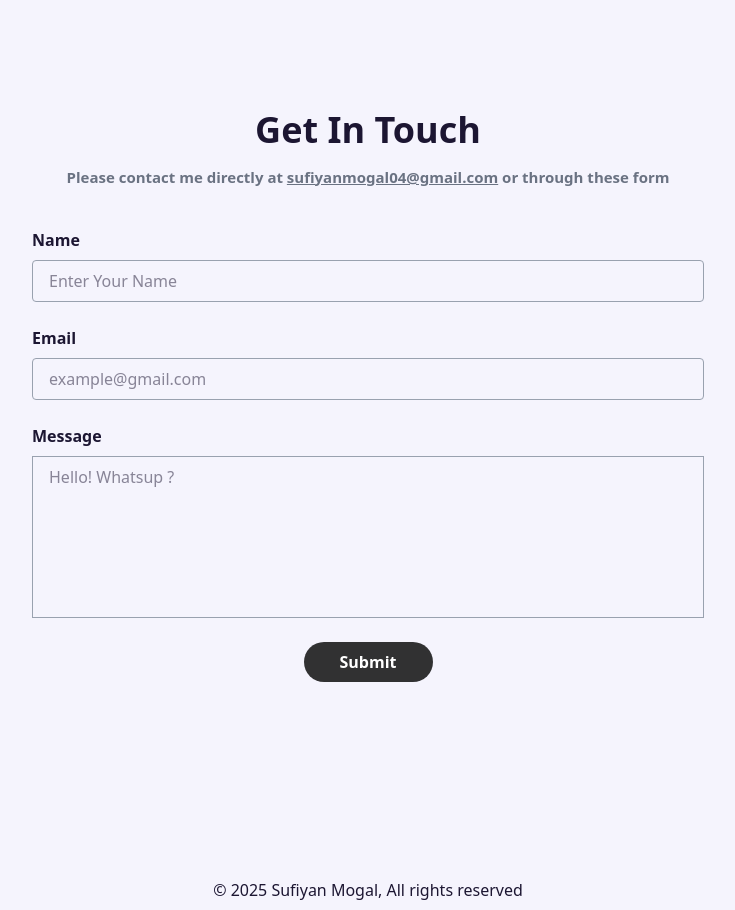
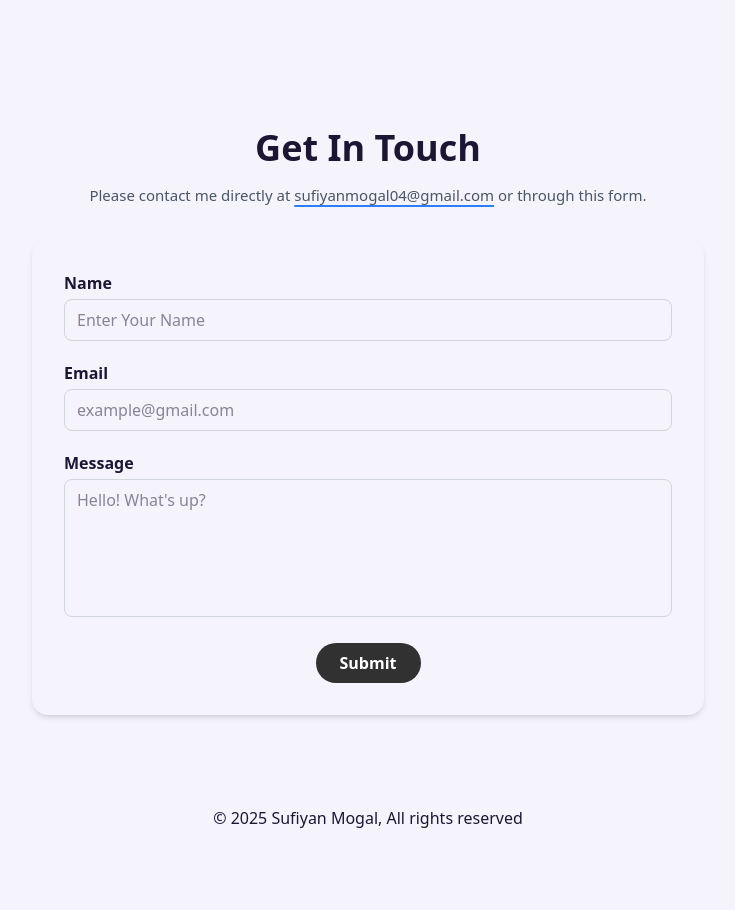
Before and after one commit to SufiyanMogal07/personal-portfolio, a Next.js app: page / in a window 1280 px wide. Shown: the part 2946-3856 px from the top of the page, without its empty margins (272-1007 px from the left). After the commit the page ends 3784 px from the top, so only its background shows below. Built offline with nearby package versions, Linux system fonts and the light colour scheme; no server answers.

Commit message:
updated code

```diff
--- a/components/MobileNavigation.tsx
+++ b/components/MobileNavigation.tsx
@@ -16,7 +16,7 @@ export const MobileNavigation = ({ onClose }: MobileNavigationProps) => {
                 handleSectionScroll(value.url);
                 onClose();
               }}
-              className="text-2xl font-mono border-b pb-1 text-gray-100 border-gray-100/20 text-center"
+              className="text-2xl font-mono border-b pb-1 text-gray-100 border-gray-100/20 text-center cursor-pointer"
               key={value.id}
             >
               {value.label}
--- a/components/layout/NavBar.tsx
+++ b/components/layout/NavBar.tsx
@@ -36,7 +36,7 @@ const NavBar = ({ isDropDownOpen, handleDropDown }: NavBarProps) => {
               return (
                 <span
                   key={value.id}
-                  className="pb-1 hover:border-b-3 hover:border-b-black dark:hover:border-b-white"
+                  className="pb-1 hover:border-b-3 hover:border-b-black dark:hover:border-b-white cursor-pointer"
                   onClick={() => handleSectionScroll(value.url)}
                 >
                   {value.label}
--- a/components/sections/Contact.tsx
+++ b/components/sections/Contact.tsx
@@ -1,7 +1,7 @@
 "use client";
 
 import { FormEvent, useState } from "react";
-import emailjs from "emailjs-com";
+import emailjs from "@emailjs/browser";
 
 export const Contact = () => {
   const [data, setData] = useState({
@@ -10,126 +10,116 @@ export const Contact = () => {
     message: "",
   });
 
+  const [isSubmitting, setIsSubmitting] = useState(false);
+
   const SERVICE_ID = process.env.NEXT_PUBLIC_EMAIL_SERVICE_ID ?? "";
   const TEMPLATE_ID = process.env.NEXT_PUBLIC_TEMPLATE_ID ?? "";
   const PUBLIC_ID = process.env.NEXT_PUBLIC_EMAIL_KEY ?? "";
 
-  const [isSubmiting, setIsSubmiting] = useState(false);
-
   const handleChange = (value: string, name: string) => {
-    console.log(name, value);
-    setData((prev) => {
-      return { ...prev, [name]: value };
-    });
+    setData((prev) => ({ ...prev, [name]: value }));
   };
 
   const handleSubmit = (e: FormEvent) => {
-    setIsSubmiting(true);
-
     e.preventDefault();
-
-    const time = new Date().toLocaleString();
+    setIsSubmitting(true);
 
     const form_data = {
       to_name: "Sufiyan Mogal",
       from_name: data.name,
       reply_to: data.email,
       message: data.message,
-      time,
+      time: new Date().toLocaleString(),
     };
 
     emailjs
       .send(SERVICE_ID, TEMPLATE_ID, form_data, PUBLIC_ID)
       .then(() => {
-        handleClear();
         alert("Message Sent!");
+        setData({ name: "", email: "", message: "" });
       })
       .catch((error) => {
         alert("Something Went Wrong");
         console.error(error);
       })
-      .finally(() => {
-        setIsSubmiting(false);
-      });
-  };
-
-  const handleClear = () => {
-    setData((prev) => {
-      return {
-        ...prev,
-        name: "",
-        email: "",
-        message: "",
-      };
-    });
+      .finally(() => setIsSubmitting(false));
   };
 
   return (
-    <div id="contact" className="min-h-screen max-w-2xl mx-auto pt-24 mb-18">
-      <h1 className="text-center text-4xl font-bold my-4">Get In Touch</h1>
-      <h5 className="font-semibold text-center text-[15px] text-gray-500 dark:text-gray-300">
+    <section
+      id="contact"
+      className="flex flex-col items-center justify-center min-h-screen px-2 lg:px-8 pt-26 pb-14"
+    >
+      <div className="w-full max-w-2xl">
+        <h1 className="text-center text-4xl font-bold mb-4">Get In Touch</h1>
+        <p className="text-center text-gray-600 dark:text-gray-300 text-[15px] mb-8">
           Please contact me directly at{" "}
-        <a className="underline" href="mailto:sufiyanmogal04@gmail.com">
+          <a
+            className="underline underline-offset-4 decoration-2 decoration-blue-500 hover:text-blue-600"
+            href="mailto:sufiyanmogal04@gmail.com"
+          >
             sufiyanmogal04@gmail.com
           </a>{" "}
-        or through these form
-      </h5>
+          or through this form.
+        </p>
 
         <form
-        onSubmit={(e) => handleSubmit(e)}
-        className="mx-auto mt-10 space-y-6 flex flex-col"
+          onSubmit={handleSubmit}
+          className="rounded-2xl shadow-md p-6 sm:p-8 flex flex-col gap-5"
         >
-        <div className="flex flex-col gap-y-2">
-          <label htmlFor="name" className="font-bold">
+          <div>
+            <label htmlFor="name" className="font-semibold block mb-1">
               Name
             </label>
             <input
               type="text"
               id="name"
               placeholder="Enter Your Name"
-            className="border py-2 px-4 rounded border-gray-400 dark:border-gray-100/30"
+              className="w-full border border-gray-300 dark:border-gray-600 rounded-lg py-2 px-3 focus:outline-none focus:ring-2 focus:ring-blue-500"
               required
               value={data.name}
-            onChange={(e) => {
-              handleChange(e.target.value, "name");
-            }}
+              onChange={(e) => handleChange(e.target.value, "name")}
             />
           </div>
-        <div className="flex flex-col gap-y-2">
-          <label htmlFor="email" className="font-bold">
+
+          <div>
+            <label htmlFor="email" className="font-semibold block mb-1">
               Email
             </label>
             <input
               type="email"
               id="email"
               placeholder="example@gmail.com"
-            className="border py-2 px-4 rounded border-gray-400 dark:border-gray-100/30"
+              className="w-full border border-gray-300 dark:border-gray-600 rounded-lg py-2 px-3 focus:outline-none focus:ring-2 focus:ring-blue-500"
               required
               value={data.email}
-            onChange={(e) => {
-              handleChange(e.target.value, "email");
-            }}
+              onChange={(e) => handleChange(e.target.value, "email")}
             />
           </div>
-        <div className="flex flex-col gap-y-2">
-          <label htmlFor="message" className="font-bold">
+
+          <div>
+            <label htmlFor="message" className="font-semibold block mb-1">
               Message
             </label>
             <textarea
-            rows={6}
-            placeholder="Hello! Whatsup ?"
-            className="border py-2 px-4 resize-none border-gray-400 dark:border-gray-100/30"
+              id="message"
+              rows={5}
+              placeholder="Hello! What's up?"
+              className="w-full border border-gray-300 dark:border-gray-600 rounded-lg py-2 px-3 resize-none focus:outline-none focus:ring-2 focus:ring-blue-500"
               required
               value={data.message}
-            onChange={(e) => {
-              handleChange(e.target.value, "message");
-            }}
+              onChange={(e) => handleChange(e.target.value, "message")}
             />
           </div>
-        <button className="bg-black/80 hover:bg-black/70 text-white dark:bg-gray-100 dark:hover:bg-gray-200 dark:text-black justify-center w-fit mx-auto px-9 py-2 rounded-full text-[16px] font-semibold">
-          {isSubmiting ? "Submiting..." : "Submit"}
+
+          <button
+            disabled={isSubmitting}
+            className="bg-black/80 text-white hover:bg-black/70 dark:bg-white dark:text-black dark:hover:bg-white/80  disabled:bg-gray-500 font-semibold rounded-full py-2 px-6 transition-colors w-fit mx-auto"
+          >
+            {isSubmitting ? "Submitting..." : "Submit"}
           </button>
         </form>
       </div>
+    </section>
   );
 };
--- a/package.json
+++ b/package.json
@@ -10,7 +10,6 @@
   },
   "dependencies": {
     "@emailjs/browser": "^4.4.1",
-    "emailjs-com": "^3.2.0",
     "lucide-react": "^0.552.0",
     "next": "16.0.1",
     "next-themes": "^0.4.6",
```
Also changed, not shown: 1 other file (tests, documents, lock files or other folders). Lines whose indentation alone changed are shown as unchanged.
